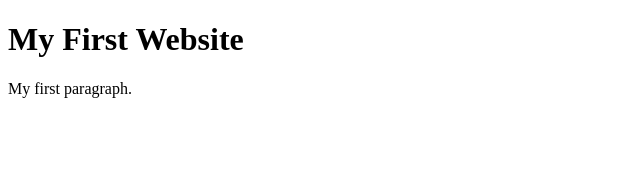
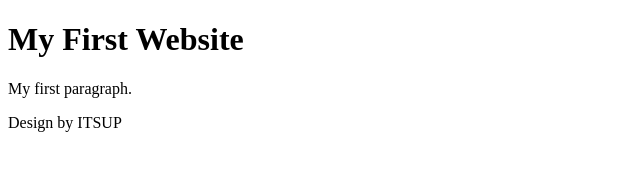
Before and after one commit to voxuantri/codersrank-practice, a website: page index.html in a window 1280 px wide. Shown: the whole page, without its empty margins (0-640 px from the left). Drawn offline with Linux system fonts and the light colour scheme.

Commit message:
index.html file modified

```diff
--- a/index.html
+++ b/index.html
@@ -7,6 +7,7 @@
 
     <h1>My First Website</h1>
     <p>My first paragraph.</p>
+    <p>Design by ITSUP</p>
 
   </body>
 </html>
```
